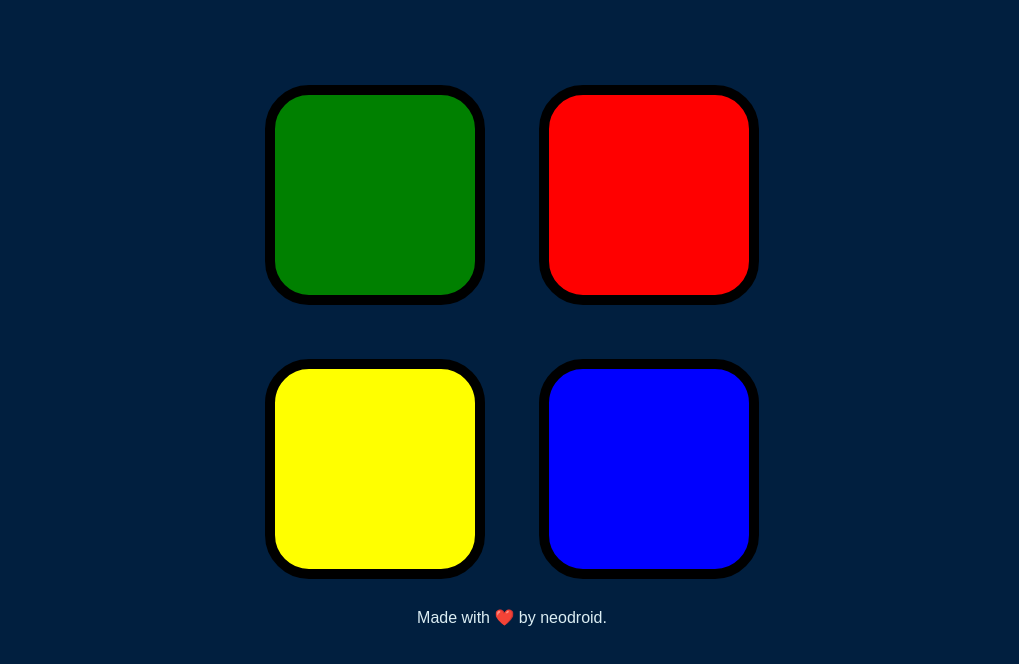
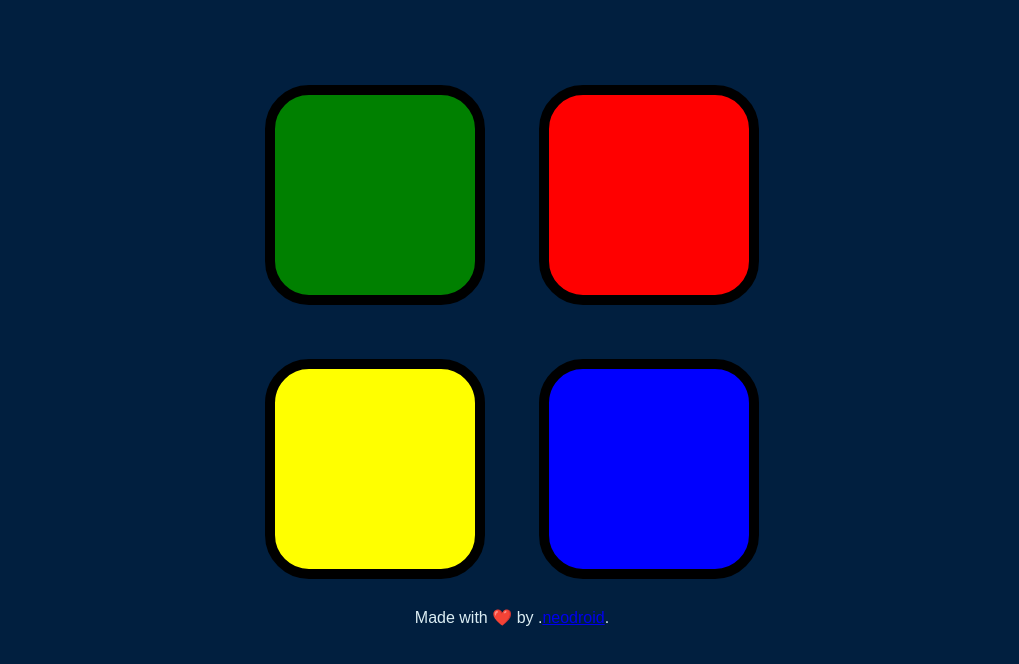
Before and after one commit to neodroid/Simon_Says, a plain HTML site: page Simon Says/public/index.html in a window 1280 px wide. Shown: the part 114-778 px from the top of the page, without its empty margins (128-1147 px from the left). Drawn offline with nearby package versions, Linux system fonts and the light colour scheme.

Commit message:
Update index.html

```diff
--- a/Simon Says/public/index.html
+++ b/Simon Says/public/index.html
@@ -38,6 +38,6 @@
   <script src="game.js" charset="utf-8"></script>
 </body>
 <footer>
-  Made with ❤️ by neodroid.
+  Made with ❤️ by .<a href="https://www.kems.xyz">neodroid</a>.
 </footer>
 </html>
```
